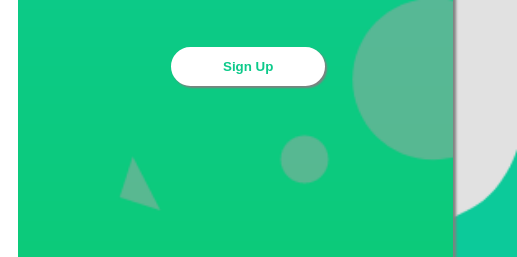
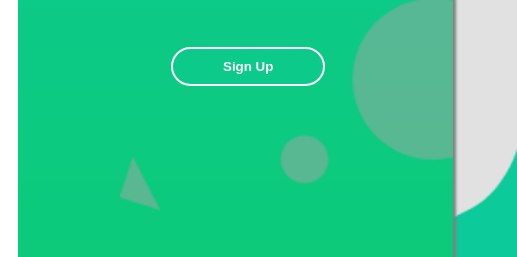
Before and after one commit to KalilBalech/login-page-itajr, a plain HTML site: page index.html in a window 1280 px wide. In both pictures the pointer is over the button "Sign Up". Shown: the part 390-647 px from the top of the page, 763-1280 px from the left. Drawn offline with Linux system fonts and the light colour scheme.

Commit message:
detalhes finais do CSS

```diff
--- a/style.css
+++ b/style.css
@@ -257,22 +257,22 @@ a#policy:hover{
     color: white;
     display: inline-block;
     margin: 5rem auto 6rem auto;
+    font-weight: bolder;
     width: fit-content;
     border-radius: 2rem;
     cursor: pointer;
 }
 .sign-up-button:hover{
-    background: white;
+    background: linear-gradient(#0cca8a, #0cca89);
     border: 2px solid white;
     padding: 1rem 5rem;
-    color: #0cca8a;
-    font-weight: bolder;
+    color: white;
     display: inline-block;
     margin: 5rem auto 6rem auto;
+    font-weight: bolder;
     width: fit-content;
     border-radius: 2rem;
     cursor: pointer;
-    box-shadow: 2px 2px 2px grey;
 }
 @media (max-width: 1000px) {
 
```
